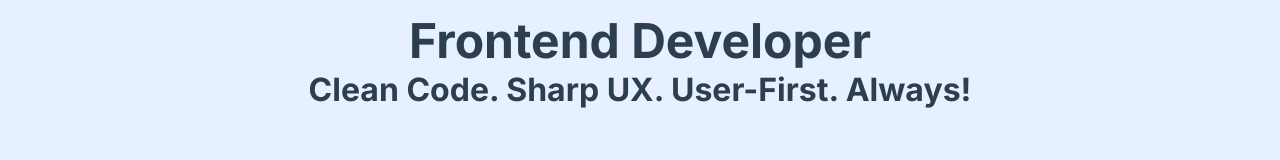
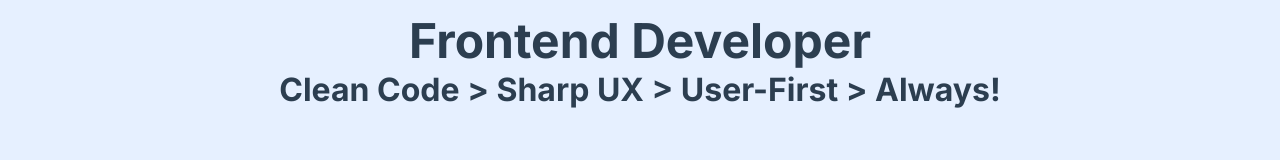
Before and after one commit to gonzalo-s/gonzalo_soler_web, a Next.js app: page / in a window 1280 px wide. Shown: the part 166-326 px from the top of the page. Built offline with nearby package versions, Linux system fonts and the light colour scheme.

Commit message:
fix(Sections): update description text for improved clarity and emphasis

```diff
--- a/src/constants/sections.ts
+++ b/src/constants/sections.ts
@@ -291,7 +291,7 @@ export const SECTIONS: Sections = [
     },
     description: {
       highlightText: 'Frontend Developer',
-      text: 'Clean Code. Sharp UX. User-First. Always!',
+      text: 'Clean Code > Sharp UX > User-First > Always!',
     },
     cta: {
       text: 'Check my LinkedIn',
```
